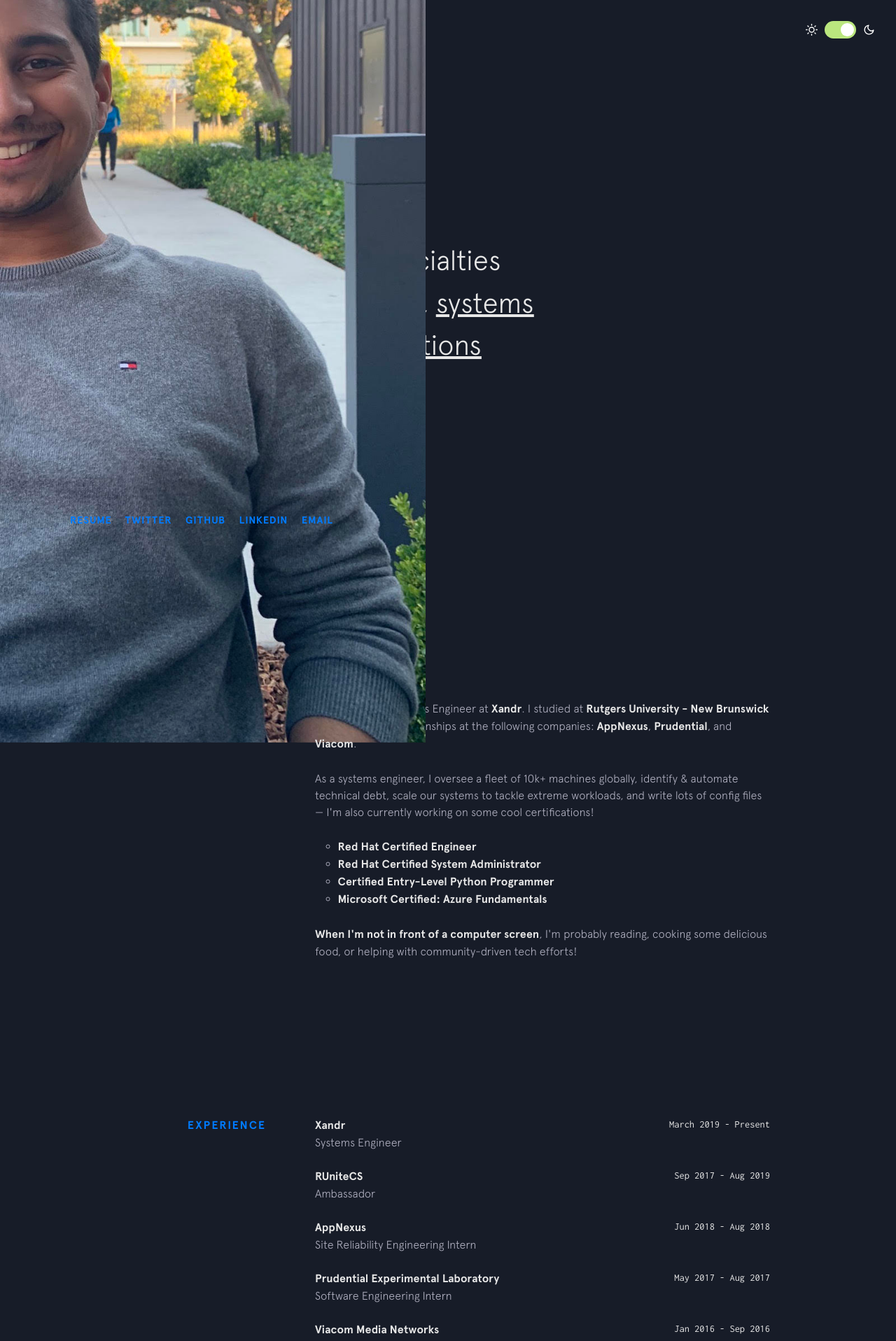
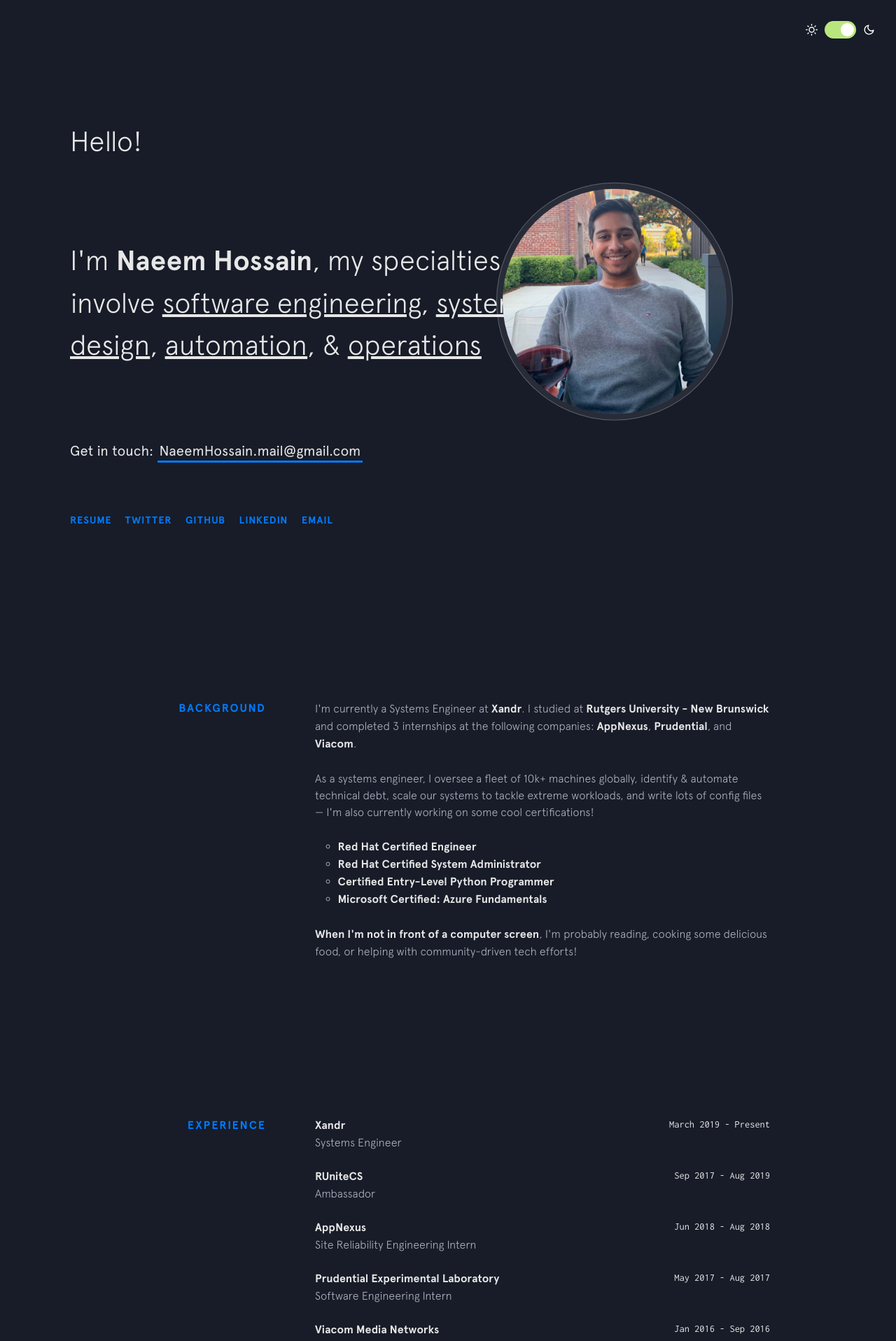
Before and after one commit to malenabashar/malenabashar.github.io, a Jekyll site: the page built from index.html, in a window 1280 px wide. Shown: the top 1916 px of the page at 70% size. Built offline with Jekyll 4.4.1, drawn with Linux system fonts in a browser that asks for light colours; nearby versions of some CDN libraries.

Commit message:
Updating website

```diff
--- a/_includes/intro.html
+++ b/_includes/intro.html
@@ -4,12 +4,9 @@
   </h1>
 
   <div class="centered">
-  <!--
     <header id="header">
       <span class="avatar"><img src="images/wine_nemo2.jpeg" alt="" /></span>
     </header>
-  -->
-    <span class="avatar"><img src="images/wine_nemo2.jpeg" alt="" /></span>
   </div>
 
   <h2 class="intro__tagline">I'm
```
